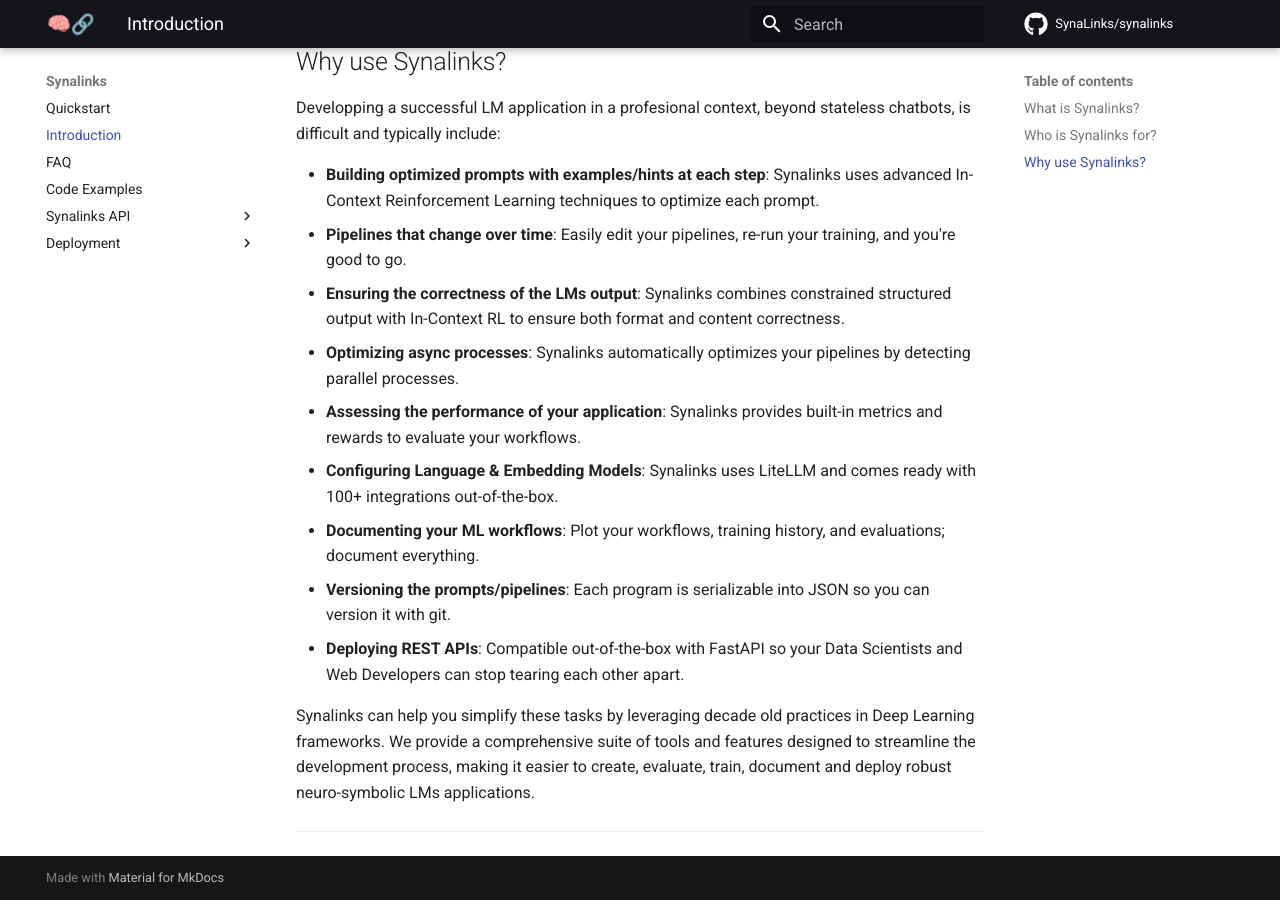
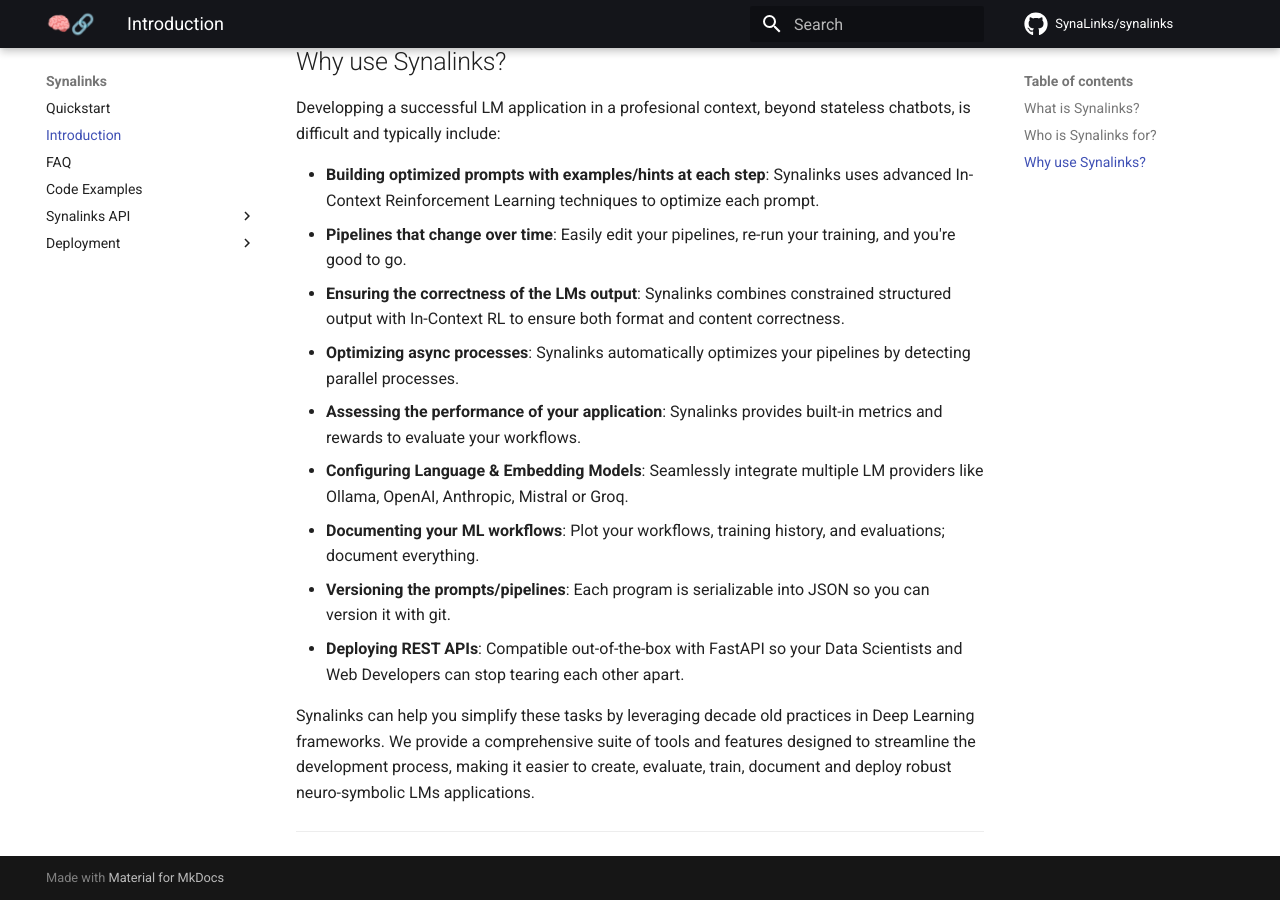
Before and after one commit to hanno-meister/synalinks, an MkDocs documentation site: the page built from docs/Introduction.md, in a window 1280 px wide and 900 px high, scrolled down 888 px. Built offline with MkDocs 1.6.1 and Material for MkDocs 9.7.7, drawn with Linux system fonts in a browser that asks for light colours; comment, search, counter and statistics services are not loaded.

```diff
--- a/docs/Introduction.md
+++ b/docs/Introduction.md
@@ -25,7 +25,7 @@ Developping a successful LM application in a profesional context, beyond statele
 - **Ensuring the correctness of the LMs output**: Synalinks combines constrained structured output with In-Context RL to ensure both format and content correctness.
 - **Optimizing async processes**: Synalinks automatically optimizes your pipelines by detecting parallel processes.
 - **Assessing the performance of your application**: Synalinks provides built-in metrics and rewards to evaluate your workflows.
-- **Configuring Language & Embedding Models**: Synalinks uses LiteLLM and comes ready with 100+ integrations out-of-the-box.
+- **Configuring Language & Embedding Models**: Seamlessly integrate multiple LM providers like Ollama, OpenAI, Anthropic, Mistral or Groq.
 - **Documenting your ML workflows**: Plot your workflows, training history, and evaluations; document everything.
 - **Versioning the prompts/pipelines**: Each program is serializable into JSON so you can version it with git.
 - **Deploying REST APIs**: Compatible out-of-the-box with FastAPI so your Data Scientists and Web Developers can stop tearing each other apart.
```
Also changed, not shown: README.md (+1 -1 lines).
